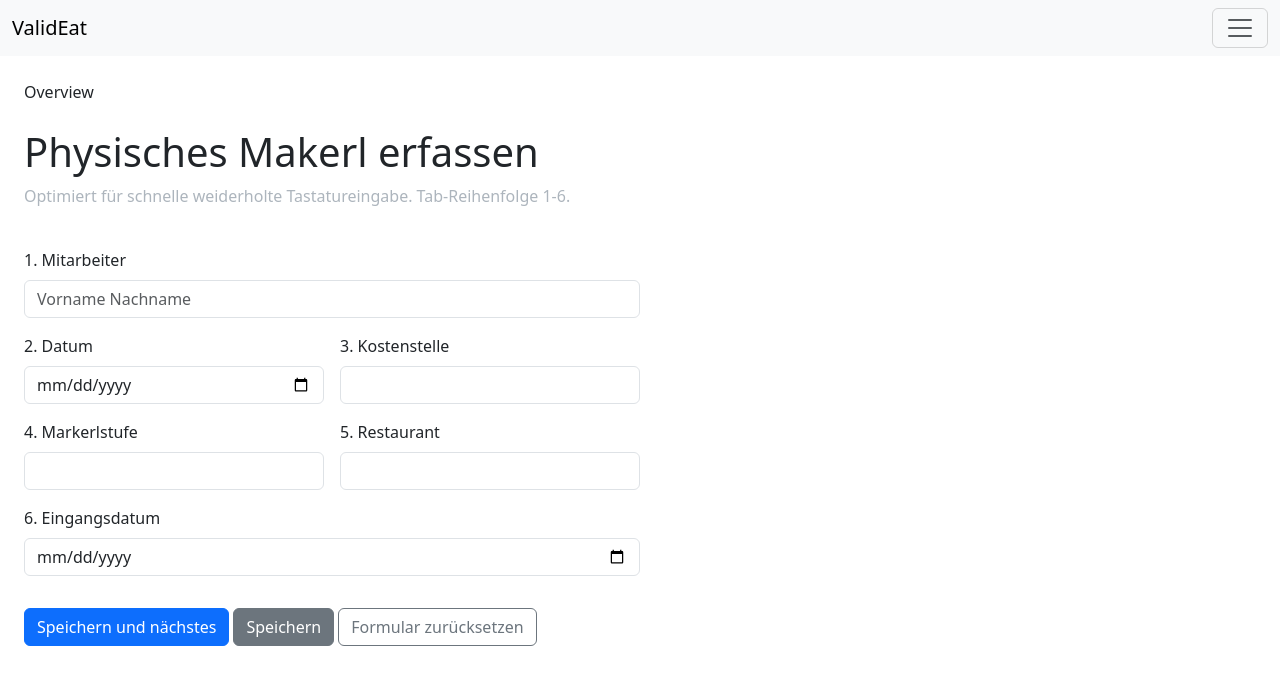
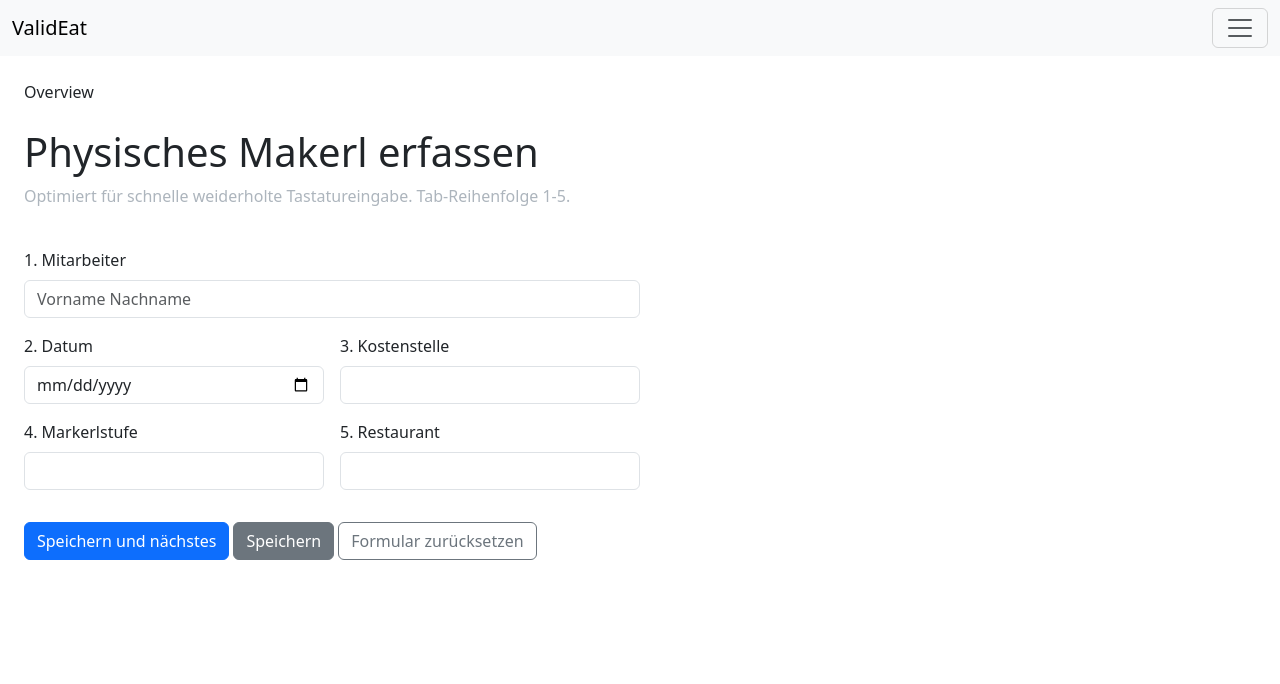
Before and after one commit to ValidEat-Dipl/valideat-platform, an Angular app in the folder apps/web/web/: page /create-ticket in a window 1280 px wide. Shown: the top 684 px of the page. Built offline with nearby package versions, Linux system fonts and the light colour scheme.

Commit message:
overview, most-recent und clearing seiten fertig

```diff
--- a/apps/web/web/src/app/admin-clearing-tickets.model.ts
+++ b/apps/web/web/src/app/admin-clearing-tickets.model.ts
@@ -1,10 +1,12 @@
+import { ChangeLog } from './change-log.model';
+
 export interface AdminClearingTickets {
   empTicketId: number;
   empTicketEmpName: string;
   empTicketTier: string;
   empTicketCostOrder: string;
   empTicketRestaurant: string;
-  empTicketLog: string;
+  empTicketLog: ChangeLog;
   empTicketUseDate: string;
   empTicketCheckDate: string;
   empTicketStatus: string;
@@ -14,7 +16,7 @@ export interface AdminClearingTickets {
   adminTicketTier: string;
   adminTicketCostOrder: string;
   adminTicketRestaurant: string;
-  adminTicketLog: string;
+  adminTicketLog: ChangeLog;
   adminTicketUseDate: string;
   adminTicketCheckDate: string;
   adminTicketStatus: string;
--- /dev/null
+++ b/apps/web/web/src/app/change-log.model.ts
@@ -0,0 +1,5 @@
+export interface ChangeLog {
+  id: number;
+  description: string;
+  changeDate: string;
+}
--- a/apps/web/web/src/app/clearing-tickets-comp/clearing-tickets-comp.ts
+++ b/apps/web/web/src/app/clearing-tickets-comp/clearing-tickets-comp.ts
@@ -37,8 +37,8 @@ export class ClearingTicketsComp implements OnInit {
 
   form = inject(FormBuilder).nonNullable.group({
     person: '',
+    fromDate: '',
     toDate: '',
-    fromDate: '',
     status: 'ALL',
   });
 
@@ -50,8 +50,8 @@ export class ClearingTicketsComp implements OnInit {
     this.infoContainerService
       .getInfoContainerMap(
         this.form.value.person,
+        this.form.value.fromDate,
         this.form.value.toDate,
-        this.form.value.fromDate,
         this.form.value.status,
       )
       .subscribe((data) => {
@@ -62,8 +62,8 @@ export class ClearingTicketsComp implements OnInit {
     this.tableService
       .getTableData(
         this.form.value.person,
+        this.form.value.fromDate,
         this.form.value.toDate,
-        this.form.value.fromDate,
         this.form.value.status,
       )
       .subscribe((data) => {
@@ -81,7 +81,9 @@ export class ClearingTicketsComp implements OnInit {
             datum: ticket.empTicketUseDate ?? ticket.adminTicketUseDate,
             conflictType: ticket.empTicketConflict ?? ticket.adminTicketConflict,
             status: ticket.empTicketStatus ? new Status(ticket.empTicketStatus) : new Status(ticket.adminTicketStatus),
-            lastChange: ticket.empTicketLog ?? ticket.adminTicketLog,
+            lastChange: ticket.empTicketLog ? ticket.empTicketLog.changeDate
+              : ticket.adminTicketLog ? ticket.adminTicketLog.changeDate
+                : '--.--.----',
             actionOpenCase: 'Fall öffnen',
           })),
         });
--- a/apps/web/web/src/app/create-admin-ticket.model.ts
+++ b/apps/web/web/src/app/create-admin-ticket.model.ts
@@ -5,5 +5,4 @@ export interface CreateAdminTicket {
   tier: string;
   restaurantName: string;
   adminName: string;
-  checkDate: string;
 }
--- a/apps/web/web/src/app/create-ticket-comp/create-ticket-comp.html
+++ b/apps/web/web/src/app/create-ticket-comp/create-ticket-comp.html
@@ -4,7 +4,7 @@
 
   <header>
     <h1>Physisches Makerl erfassen</h1>
-    <p style="color: var(--gray-400)">Optimiert für schnelle weiderholte Tastatureingabe. Tab-Reihenfolge 1-6.</p>
+    <p style="color: var(--gray-400)">Optimiert für schnelle weiderholte Tastatureingabe. Tab-Reihenfolge 1-5.</p>
   </header>
   <app-react-form-comp></app-react-form-comp>
 </div>
--- a/apps/web/web/src/app/react-form-comp/react-form-comp.html
+++ b/apps/web/web/src/app/react-form-comp/react-form-comp.html
@@ -23,10 +23,6 @@
       <input type="text" class="form-control" id="restaurant" formControlName="restaurant">
     </div>
   </div>
-  <div class="">
-    <label for="dateUsage" class="form-label">6. Eingangsdatum</label>
-    <input type="date" class="form-control" id="dateUsage" formControlName="checkDate">
-  </div>
   <div class="d-flex gap-1 mt-3">
     <app-button-comp buttonType="submit" (click)="anotherTicket = true" disabledExpression="form.invalid || form.pending" buttonDesignType="primary" text="Speichern und nächstes"></app-button-comp>
     <app-button-comp buttonType="submit" (click)="anotherTicket = false" buttonDesignType="secondary" text="Speichern"></app-button-comp>
--- a/apps/web/web/src/app/react-form-comp/react-form-comp.ts
+++ b/apps/web/web/src/app/react-form-comp/react-form-comp.ts
@@ -26,8 +26,7 @@ export class ReactFormComp {
       useDate: ['', Validators.required],
       costDepartment: ['', Validators.required],
       costRank: ['', Validators.required],
-      restaurant: ['', Validators.required],
-      checkDate: ['', Validators.required]
+      restaurant: ['', Validators.required]
   })
 
   onSubmit() {
@@ -42,7 +41,6 @@ export class ReactFormComp {
         costOrder: this.form.value.costDepartment!,
         tier: this.form.value.costRank!,
         restaurantName: this.form.value.restaurant!,
-        checkDate: this.form.value.checkDate!,
         adminName: 'David Leitner',
       })
       .subscribe({
```
Also changed, not shown: apps/web/web/src/app/app.routes.ts (+4 -4 lines).
